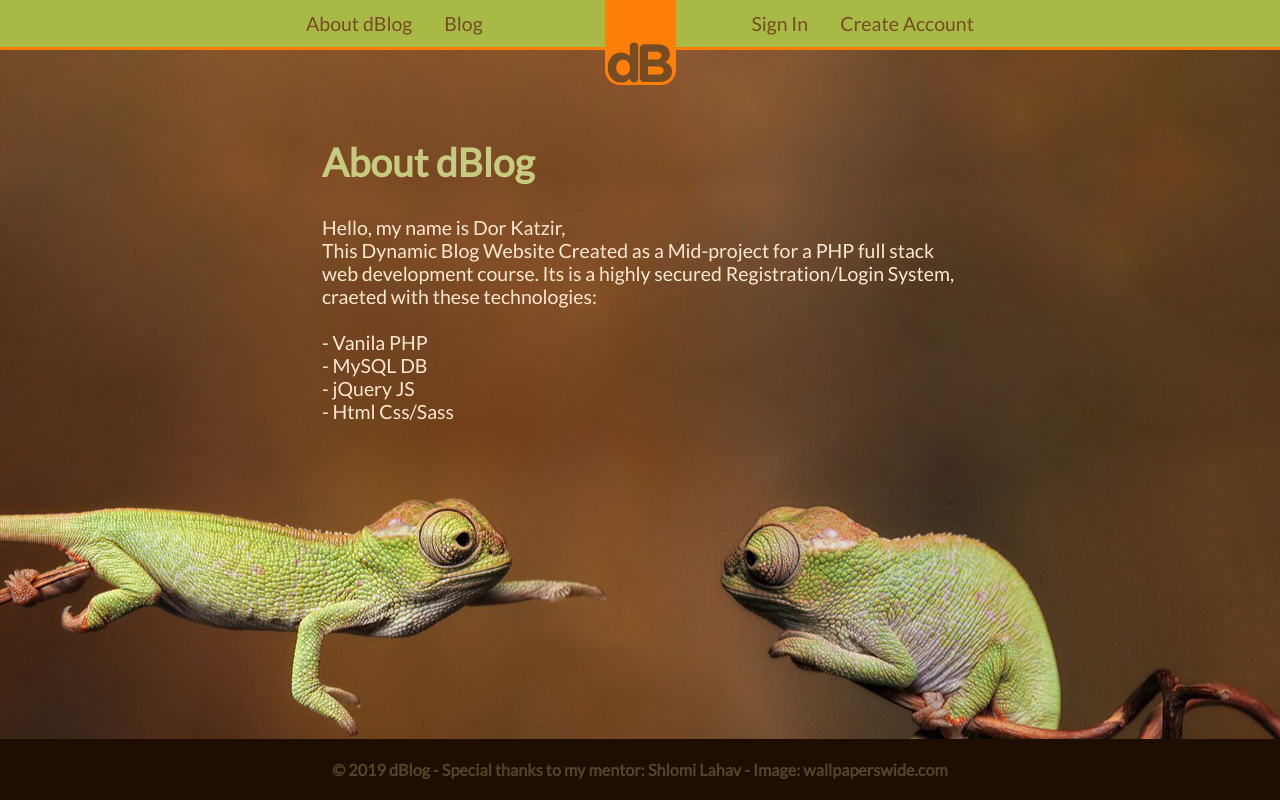
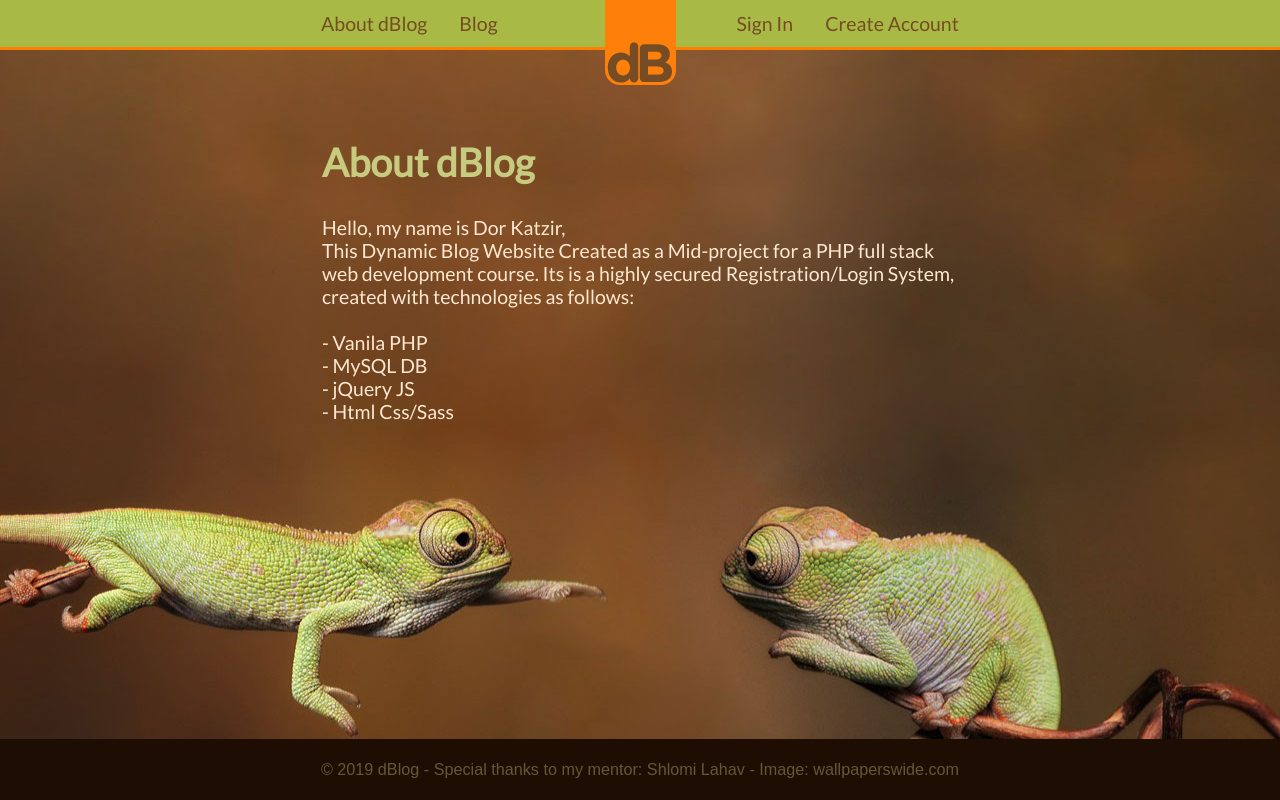
Before and after one commit to DorKatzir/dblog, a PHP site: page /about_us.php in a window 1280 px wide. Run offline with PHP 8.4, Linux system fonts and the light colour scheme; some libraries are stand-ins or nearby versions.

Commit message:
footer change font family and weight

```diff
--- a/about_us.php
+++ b/about_us.php
@@ -14,7 +14,7 @@ $page_title = "About dBlog";
             <h1><?= $page_title; ?></h1><br>
             <p>Hello, my name is Dor Katzir, <br>
             This Dynamic Blog Website Created as a Mid-project for a PHP full stack web development course.
-            Its is a highly secured Registration/Login System, craeted with these technologies: <br><br>
+            Its is a highly secured Registration/Login System, created with technologies as follows: <br><br>
 
              - Vanila PHP<br>
              - MySQL DB<br>
--- a/css/main.css
+++ b/css/main.css
@@ -98,7 +98,7 @@ nav {
       -ms-flex-pack: center;
           justify-content: center;
   width: 100%;
-  max-width: 700px;
+  max-width: 670px;
 }
 
 nav ul {
@@ -180,13 +180,14 @@ p {
 /*///////////////// Footer ///////////////////////////*/
 footer {
   background-color: #1E0D03;
-  color: rgba(199, 203, 127, 0.3);
+  color: rgba(199, 203, 127, 0.4);
   padding: .8rem;
   min-width: 100vw;
 }
 
 footer h5 {
-  font-weight: thin;
+  font-family: arial;
+  font-weight: 100;
   text-align: center;
 }
 
--- a/css/main.scss
+++ b/css/main.scss
@@ -102,7 +102,7 @@ nav {
     justify-content: center;
     // background-color: lightblue;
     width: 100%;
-    max-width: 700px;
+    max-width: 670px;
 }
 
 nav ul {
@@ -262,14 +262,15 @@ p {
 
 footer {
     background-color: #1E0D03;
-    color: rgba(199, 203, 127, .3);
+    color: rgba(199, 203, 127, .4);
     padding: .8rem;
     min-width: 100vw;
 
 }
 
 footer h5 {
-    font-weight: thin;
+    font-family: arial;
+    font-weight: 100;
     text-align: center;
 }
 
```
